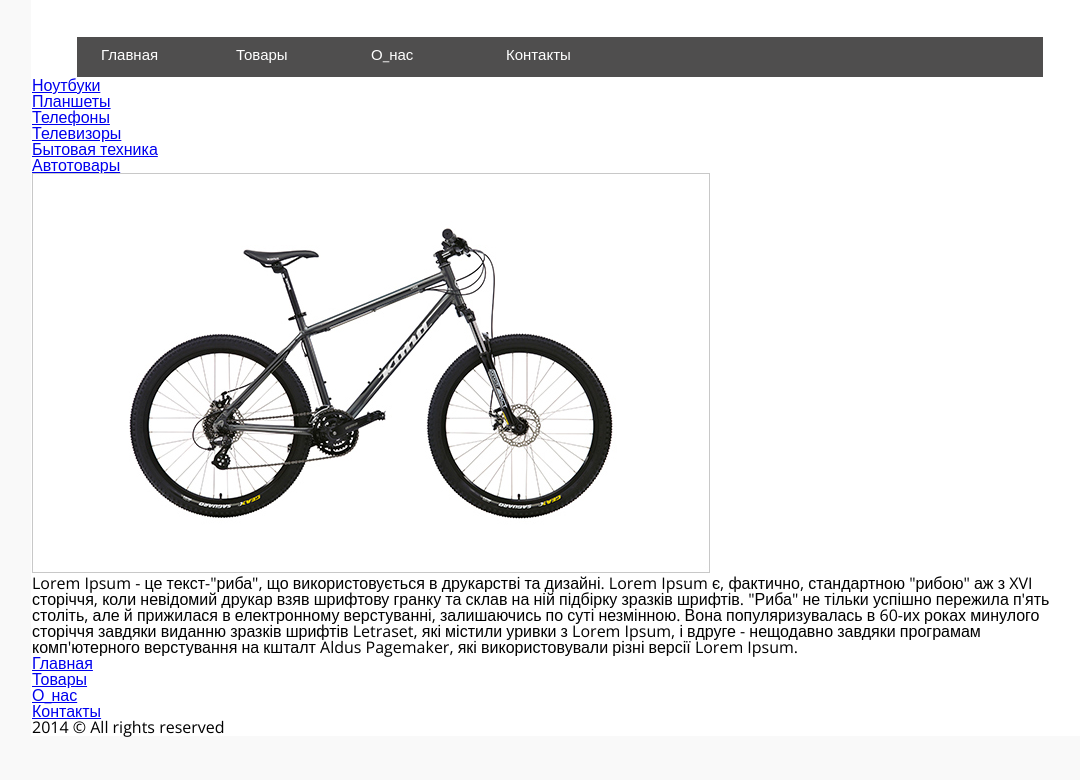
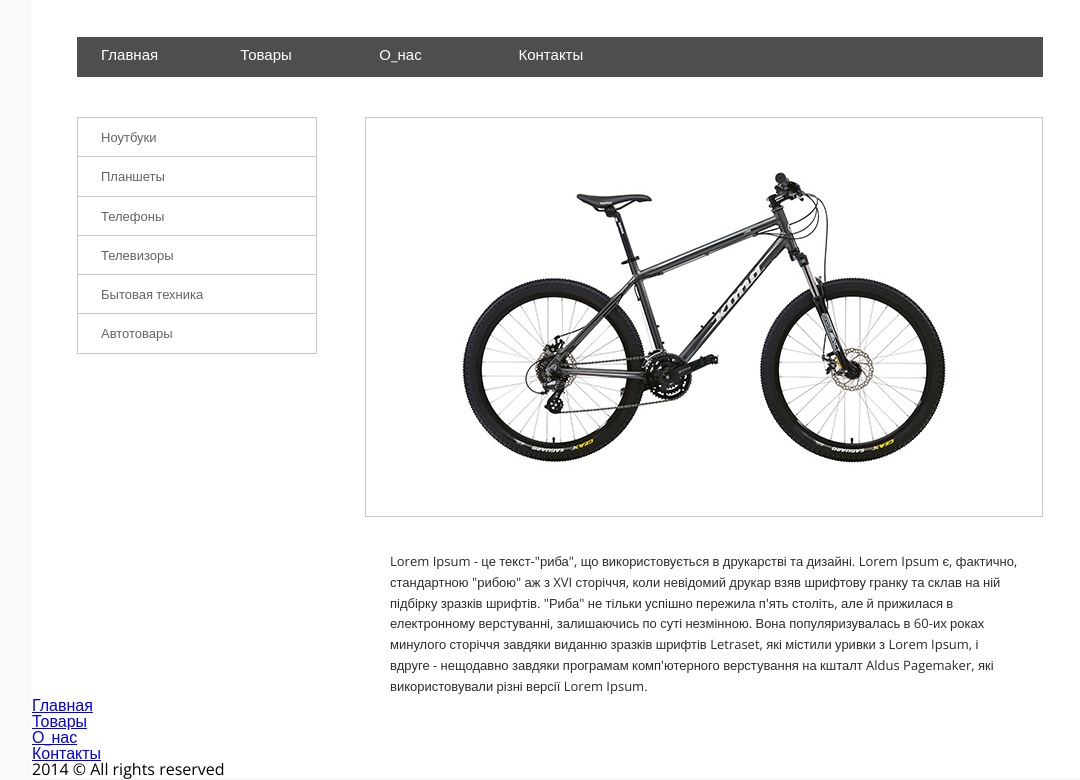
Before and after one commit to DmitryBochkov/html-hw3, a plain HTML site: page index.html in a window 1280 px wide. Shown: the part 94-874 px from the top of the page, without its empty margins (78-1158 px from the left). Before the commit the page ends 832 px from the top, so only its background shows below. Drawn offline with nearby package versions, Linux system fonts and the light colour scheme.

Commit message:
main finished

```diff
--- a/css/styles.css
+++ b/css/styles.css
@@ -20,7 +20,7 @@ nav ul {
   height: 40px;
 }
 nav li {
-  display: inline-block;
+  display:inline-block;
   font-size: 15px;
 }
 nav li a {
@@ -33,7 +33,61 @@ nav li a {
 }
 nav li a:hover {
   background-color: #3f3f3f;
-  border-left: 1px solid #ffffff;
-  border-right: 1px solid #ffffff;
+  border-left: 1px solid #838383;
+  border-right: 1px solid #838383;
   padding: 10px 23px 14px;
 }
+
+/*MAIN*/
+main {
+  box-sizing: border-box;
+  width: 966px;
+  margin: 40px 0 0 45px;
+}
+.left-menu {
+  float: left;
+  width: 240px;
+  box-sizing: border-box;
+  border: 1px solid #c8c8c8;
+}
+.left-menu li {
+  display: block;
+  color: #656363;
+  font-size: 13px;
+  text-decoration: none;
+  border-top: 1px solid #c8c8c8;
+}
+.left-menu li:first-child {
+    border-top: none;
+}
+.left-menu li a {
+  display: block;
+  color: #656363;
+  font-size: 13px;
+  text-decoration: none;
+  padding: 12px 0 12px 23px;
+  line-height: 1.1;
+}
+.left-menu li a:hover {
+  background-color: #f9f9f9;
+  padding-left: 35px;
+}
+.content {
+  float: right;
+  width: 678px;
+  box-sizing: border-box;
+}
+.content img {
+  display: block;
+}
+.content p {
+  color: #2c2c2c;
+  font-size: 13px;
+  margin: 34px 0 0 0;
+  line-height: 1.6;
+  padding: 0 25px 0 25px;
+}
+
+footer {
+  clear: both;
+}
--- a/index.html
+++ b/index.html
@@ -13,10 +13,10 @@
         <img class="logo" src="img/logo.png" alt="Fitness" />
         <nav>
           <ul>
-            <li><a href="#">Главная</a></li><!--
-             --><li><a href="#">Товары</a></li><!--
-              --><li><a href="#">О_нас</a></li><!--
-               --><li><a href="#">Контакты</a></li>
+            <li><a href="#">Главная</a></li>
+            <li><a href="#">Товары</a></li>
+            <li><a href="#">О_нас</a></li>
+            <li><a href="#">Контакты</a></li>
           </ul>
         </nav>
       </header>
```
